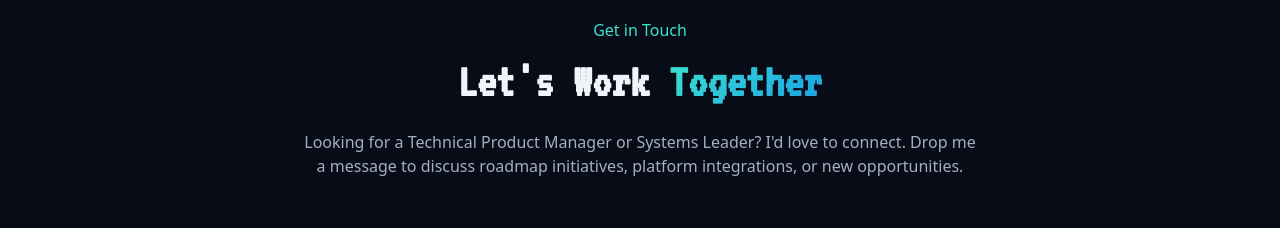
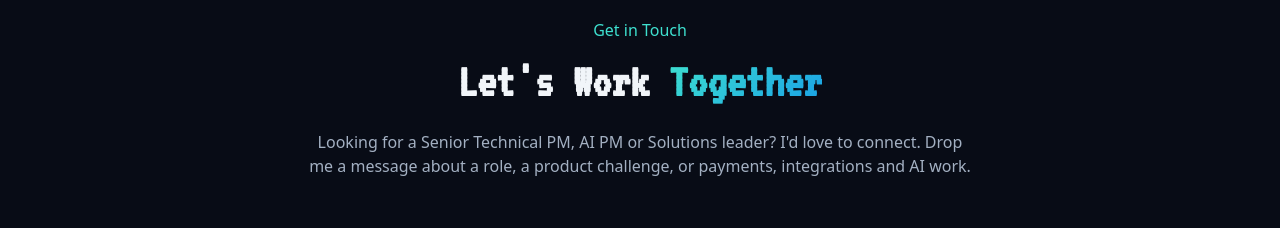
Before and after one commit to sumaiyat/sumaiyat.github.io, a React (Vite) app: page / in a window 1280 px wide. Shown: the part 8740-8968 px from the top of the page. Built offline with nearby package versions, Linux system fonts and the light colour scheme; the HTML template or start-up script is replaced by a standard one.

Commit message:
Align contact intro with target roles
Co-Authored-By: Claude Opus 5.5 <noreply@anthropic.com>
Claude-Session: https://claude.ai/code/session_01B276Pq1XCbuBF7Yamjqu3b

```diff
--- a/src/components/ContactSection.tsx
+++ b/src/components/ContactSection.tsx
@@ -88,7 +88,7 @@ export const ContactSection = () => {
               {"Let's Work"} <span className="text-gradient">Together</span>
             </h2>
             <p className="text-muted-foreground max-w-2xl mx-auto">
-              {"Looking for a Technical Product Manager or Systems Leader? I'd love to connect. Drop me a message to discuss roadmap initiatives, platform integrations, or new opportunities."}
+              {"Looking for a Senior Technical PM, AI PM or Solutions leader? I'd love to connect. Drop me a message about a role, a product challenge, or payments, integrations and AI work."}
             </p>
           </div>
 
```
